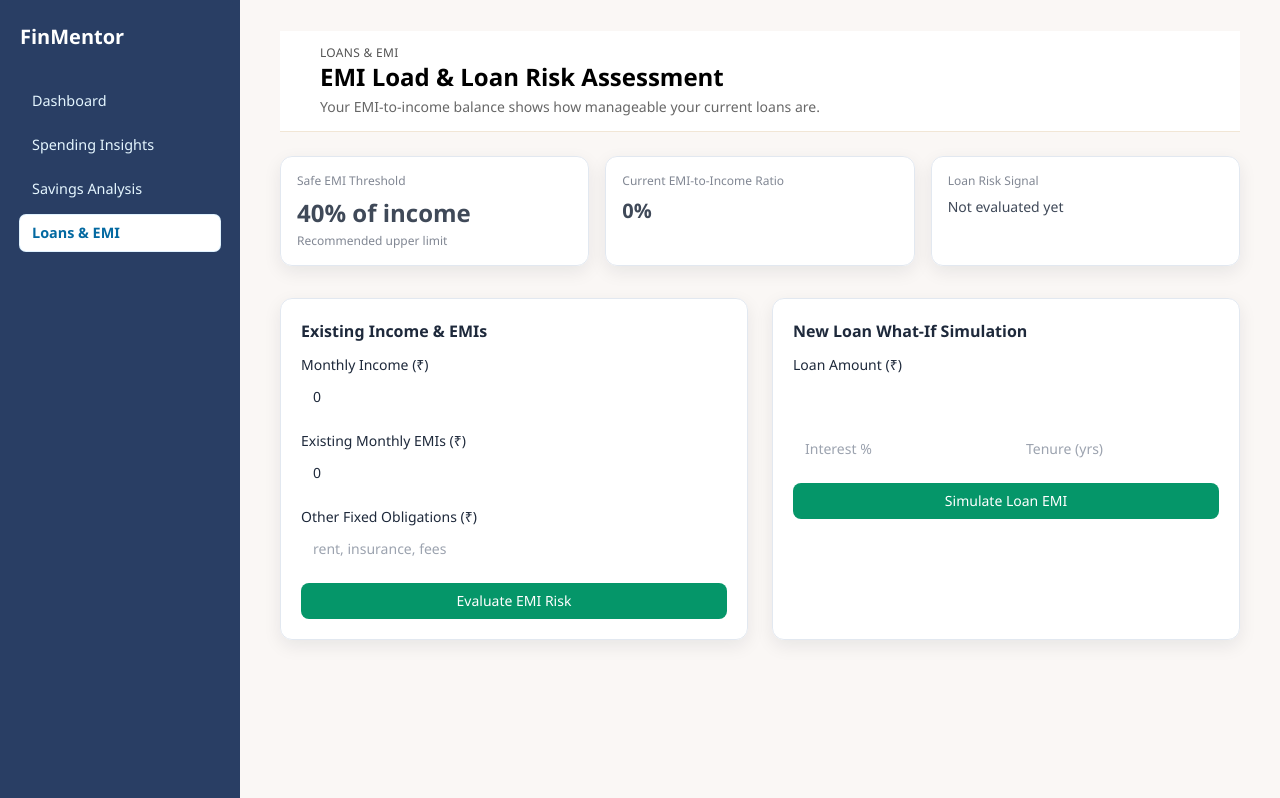
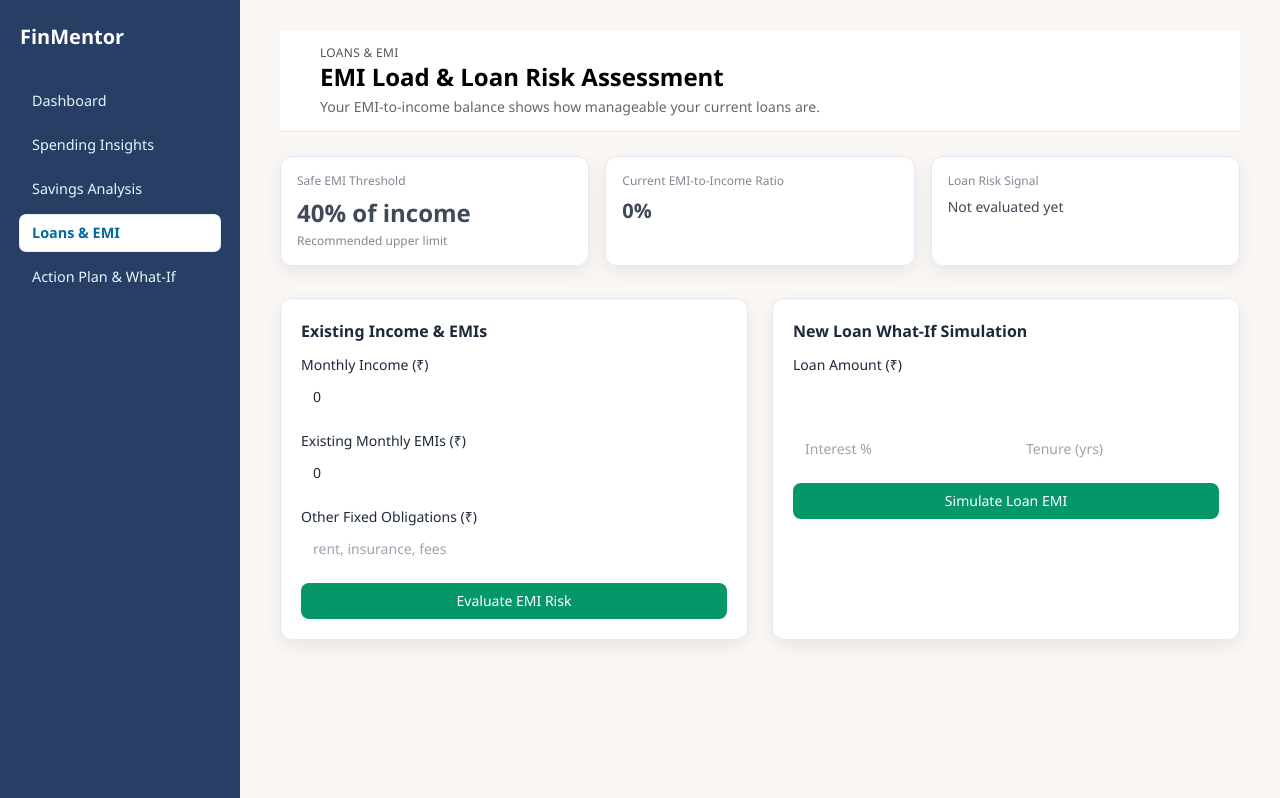
Before and after one commit to riya-24jagtap/FinMentor, a Django app: page /loans-emi/ in a window 1280 px wide. Shown: the part 86-884 px from the top of the page. Run offline with Django 5.2, Linux system fonts and the light colour scheme; a user stored in the database is signed in; data comes from the database, SQL or seed files in the repository; some libraries are stand-ins or nearby versions.

Commit message:
Added action plan page

```diff
--- a/fintechsnap/templates/dashboard.html
+++ b/fintechsnap/templates/dashboard.html
@@ -16,7 +16,7 @@
             <a href="{% url 'spending' %}" class="fm-sidebar-link">Spending Insights</a>
             <a href="{% url 'savings' %}" class="fm-sidebar-link">Savings &amp; Goals</a>
             <a href="{% url 'loans_emi' %}" class="fm-sidebar-link">Loans &amp; EMI</a>
-            <!--<a href="{% url 'action_plan' %}" class="fm-sidebar-link">Action Plan &amp; What-If</a>-->
+            <a href="{% url 'action_plan' %}" class="fm-sidebar-link">Action Plan &amp; What-If</a>
         </nav>
     </aside>
 
--- a/fintechsnap/templates/loans_emi.html
+++ b/fintechsnap/templates/loans_emi.html
@@ -17,7 +17,7 @@
         <a href="{% url 'loans_emi' %}" class="fm-sidebar-link fm-sidebar-link--active">
           Loans & EMI
         </a>
-        <!--<a href="{% url 'action_plan' %}" class="fm-sidebar-link">Action Plan &amp; What-If</a>-->
+        <a href="{% url 'action_plan' %}" class="fm-sidebar-link">Action Plan &amp; What-If</a>
       </nav>
     </aside>
 
--- a/fintechsnap/templates/savings.html
+++ b/fintechsnap/templates/savings.html
@@ -18,7 +18,7 @@
         Savings Analysis
       </a>
       <a href="{% url 'loans_emi' %}" class="fm-sidebar-link">Loans & EMI</a>
-      <!--<a href="{% url 'action_plan' %}" class="fm-sidebar-link">Action Plan &amp; What-If</a>-->
+      <a href="{% url 'action_plan' %}" class="fm-sidebar-link">Action Plan &amp; What-If</a>
     </nav>
   </aside>
 
--- a/fintechsnap/templates/spending.html
+++ b/fintechsnap/templates/spending.html
@@ -18,7 +18,7 @@
       </a>
       <a href="{% url 'savings' %}" class="fm-sidebar-link">Savings &amp; Goals</a>
       <a href="{% url 'loans_emi' %}" class="fm-sidebar-link">Loans &amp; EMI</a>
-      <!--<a href="{% url 'action_plan' %}" class="fm-sidebar-link">Action Plan &amp; What-If</a>-->
+      <a href="{% url 'action_plan' %}" class="fm-sidebar-link">Action Plan &amp; What-If</a>
     </nav>
   </aside>
 
```
